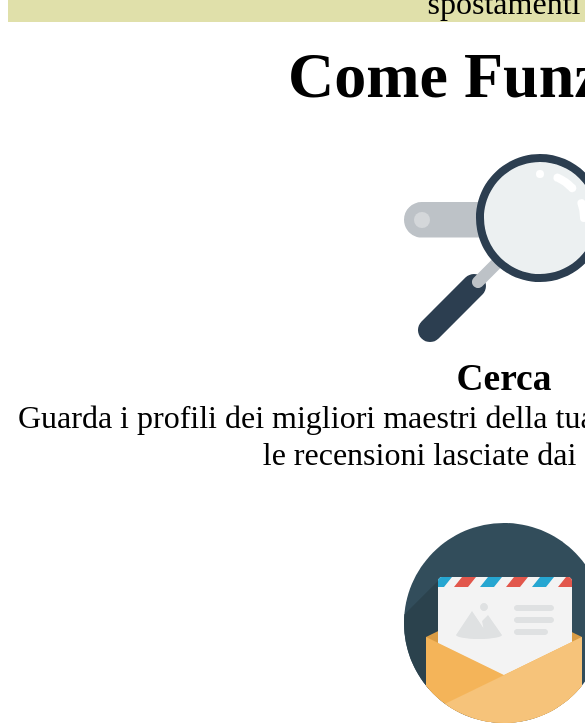
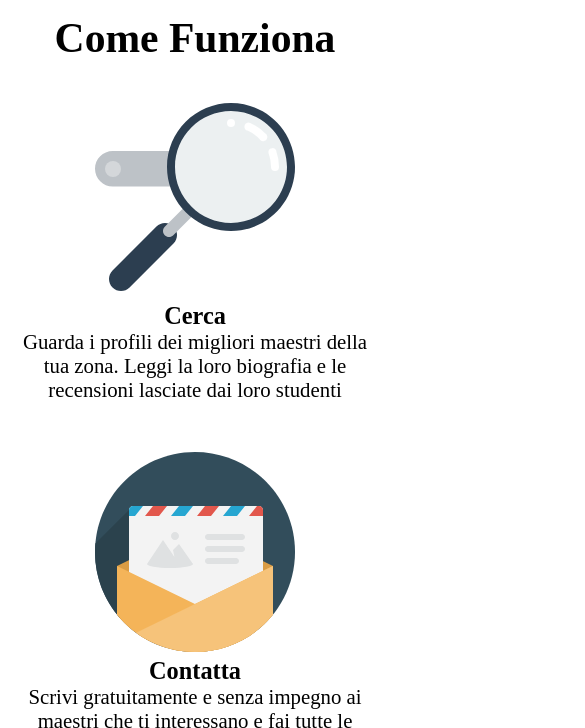
Before and after one commit to FrancescoCina/html-css-resp-wannabe, a plain HTML site: page index.html in a window 390 px wide. Shown: the part 788-1516 px from the top of the page, 585 px wide, since content can reach past the window. Drawn offline with Linux system fonts and the light colour scheme.

Commit message:
Corretto a lezione

```diff
--- a/style.css
+++ b/style.css
@@ -82,12 +82,17 @@ img {
 
 @media screen and (max-width:419px){
 
+  .row{
+    width: 100%;
+  }
+
+
   #lezioni > .row{
     display: flex;
     justify-content: center;
     flex-wrap: wrap;
     background-color: rgb(224, 224, 170);
-    font-size: 2em;
+    font-size: 1.3em;
   }
 
   #lezioni .row h1{
@@ -119,12 +124,16 @@ img {
 
 @media screen and (max-width:767px){
 
+  .row{
+    width: 100%;
+  }
+
   #lezioni > .row{
     display: flex;
     justify-content: center;
     flex-wrap: wrap;
     background-color: rgb(224, 224, 170);
-    font-size: 2em;
+    font-size: 1.3em;
   }
 
   #lezioni .row h1{
@@ -160,7 +169,11 @@ img {
 
   #steps {
     background-color: transparent;
-    font-size: 2em;
+    font-size: 1.3em;
+  }
+
+  .row{
+    width: 100%;
   }
 
   #steps > .row {
@@ -187,7 +200,11 @@ img {
 
   #steps {
     background-color: transparent;
-    font-size: 2em;
+    font-size: 1.3em;
+  }
+
+  .row{
+    width: 100%;
   }
 
   #steps > .row {
@@ -216,7 +233,7 @@ img {
 
   #why{
     background-color: transparent;
-    font-size: 2em;
+    font-size: 1.3em;
   }
 
   #why .row{
@@ -245,7 +262,7 @@ img {
 
   #why{
     background-color: transparent;
-    font-size: 2em;
+    font-size: 1.3em;
   }
 
   #why .row{
```
